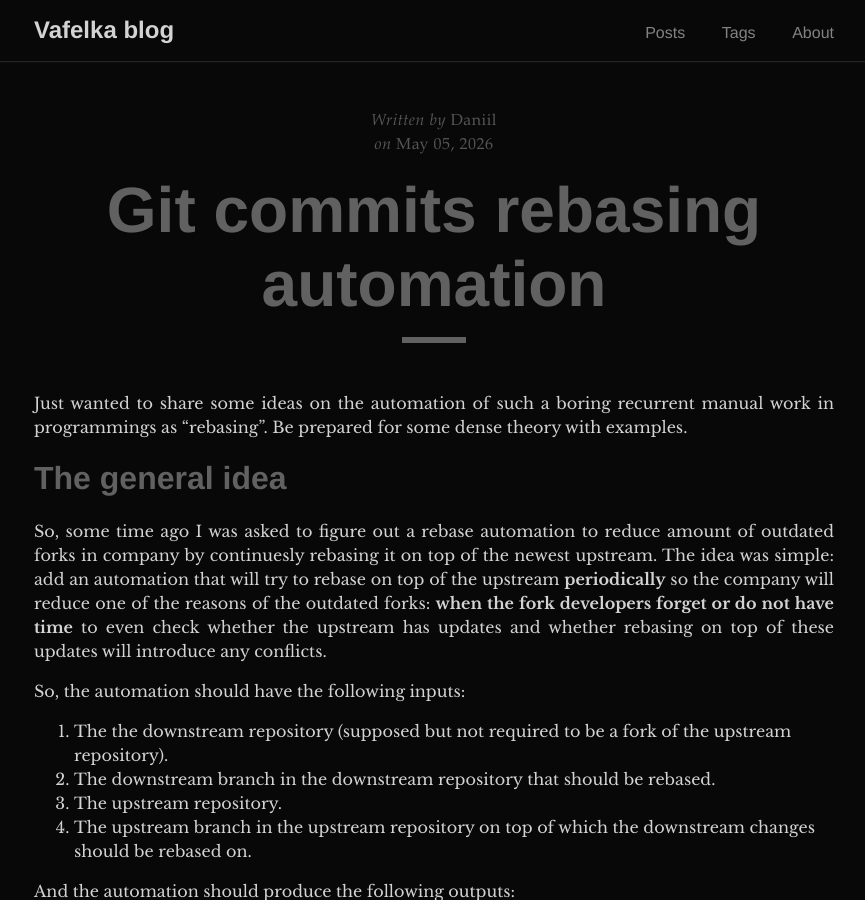
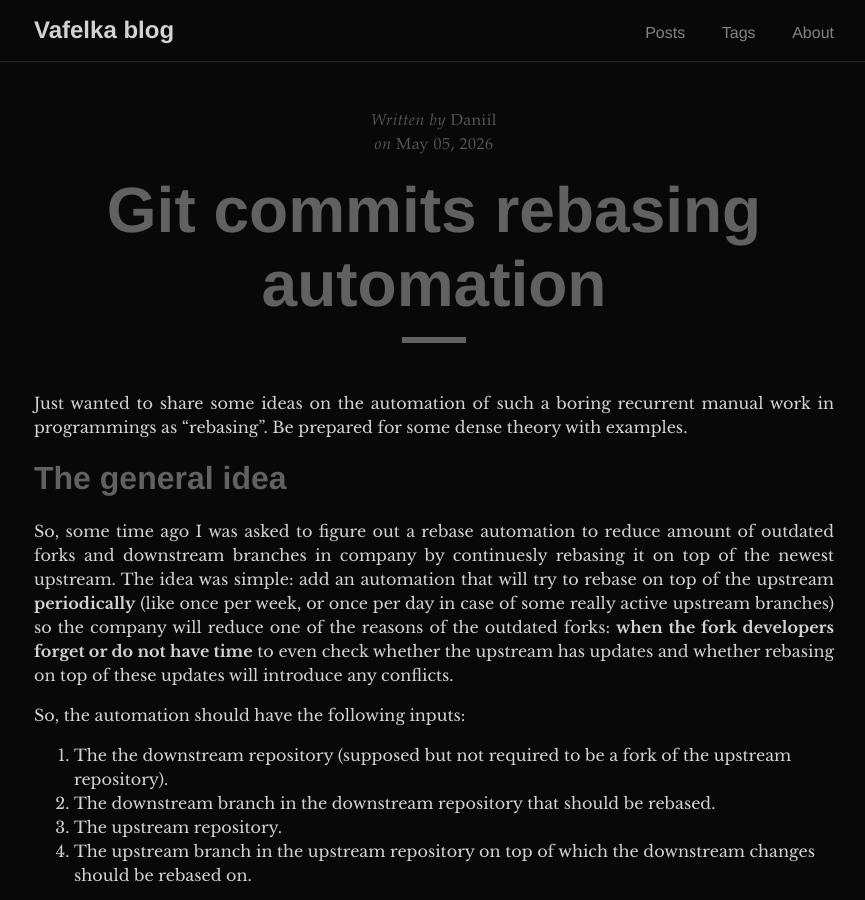
Before and after one commit to DaniilKl/vafelka-blog, a Jekyll site: the page built from _posts/2026-05-05-rebasing-automation.md, in a window 1280 px wide and 900 px high. Shown: the whole window, without its empty margins (206-1071 px from the left). Built offline with Jekyll 4.4.1, drawn with Linux system fonts in a browser that asks for light colours.

Commit message:
_posts: rebasing-automation: modify "The general idea" chapter
Mention downstream, add example rebasing periods.

Signed-off-by: Danil Klimuk <danik.klimuk13@gmail.com>

```diff
--- a/_posts/2026-05-05-rebasing-automation.md
+++ b/_posts/2026-05-05-rebasing-automation.md
@@ -15,12 +15,13 @@ with examples.
 # The general idea
 
 So, some time ago I was asked to figure out a rebase automation to reduce amount
-of outdated forks in company by continuesly rebasing it on top of the newest
-upstream. The idea was simple: add an automation that will try to rebase on top
-of the upstream **periodically** so the company will reduce one of the reasons
-of the outdated forks: **when the fork developers forget or do not have time**
-to even check whether the upstream has updates and whether rebasing on top of
-these updates will introduce any conflicts.
+of outdated forks and downstream branches in company by continuesly rebasing it
+on top of the newest upstream. The idea was simple: add an automation that will
+try to rebase on top of the upstream **periodically** (like once per week, or
+once per day in case of some really active upstream branches) so the company
+will reduce one of the reasons of the outdated forks: **when the fork developers
+forget or do not have time** to even check whether the upstream has updates and
+whether rebasing on top of these updates will introduce any conflicts.
 
 So, the automation should have the following inputs:
 
```
